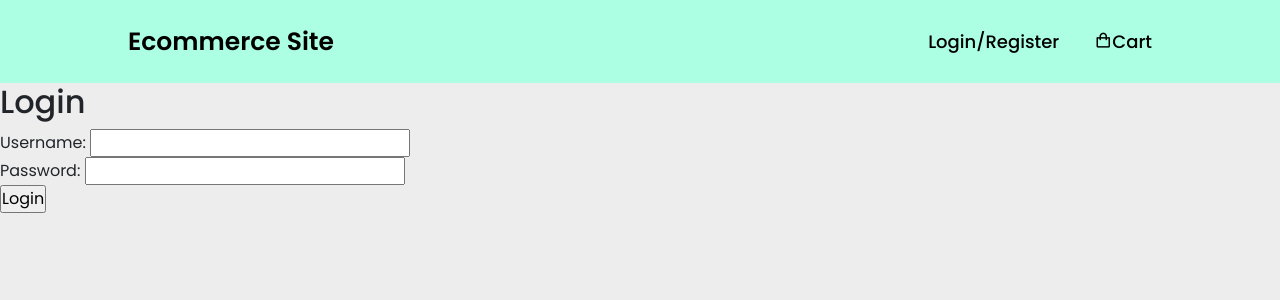
After one commit to avikshith-np/ecommerce-site, a Django app: page /accounts/login/ in a window 1280 px wide. The commit adds this page. Shown: the top 300 px of the page. Run offline with Django 4.2, Linux system fonts and the light colour scheme.

Commit message:
login & logout implemented

```diff
--- /dev/null
+++ b/ecom/accounts/templates/login.html
@@ -0,0 +1,22 @@
+{% extends 'header.html' %}
+
+{% block content %}
+  <h2>Login</h2>
+  <form method="post">
+    {% csrf_token %}
+    <div>
+      <label for="id_username">Username:</label>
+      <input type="text" name="username" id="id_username" required>
+    </div>
+    <div>
+      <label for="id_password">Password:</label>
+      <input type="password" name="password" id="id_password" required>
+    </div>
+    <div>
+      <input type="submit" value="Login">
+    </div>
+  </form>
+  {% if error_message %}
+    <p>Invalid Credentials</p>
+  {% endif%}
+{% endblock %}
--- a/ecom/accounts/views.py
+++ b/ecom/accounts/views.py
@@ -1,16 +1,35 @@
-from django.shortcuts import render
+from django.shortcuts import render, redirect
 
 from django.contrib.auth.forms import UserCreationForm
-from django.contrib.auth.views import LoginView
 from django.urls import reverse_lazy
 from django.views.generic import CreateView
+
+from django.contrib.auth import authenticate, login, logout
 
 #from .forms import CustomUserCreationForm
 
 class UserRegistrationView(CreateView):
     form_class = UserCreationForm
-    template_name = 'registration/register.html'
+    template_name = 'register.html'
     success_url = reverse_lazy('login')
 
-class UserLoginView(LoginView):
-    template_name = 'registration/login.html]'
+def loginview(request):
+    if request.method == 'POST':
+        username = request.POST.get('username')
+        password = request.POST.get('password')
+
+        user = authenticate(request, username=username, password=password)
+        if user is not None:
+            # Authentication successful, log in the user
+            login(request, user)
+            return redirect('frontpage')  # Replace 'home' with your desired redirect URL after successful login
+        else:
+            # Authentication failed, display an error message
+            error_message = 'Invalid username or password.'
+            return render(request, 'login.html', {'error_message': error_message})
+
+    return render(request, 'login.html')
+
+def logoutrequest(request):
+    logout(request)
+    return redirect('frontpage')
--- a/ecom/core/templates/css.html
+++ b/ecom/core/templates/css.html
@@ -1,6 +1,8 @@
 {% load static %}
 
 <link rel="stylesheet" href="https://cdn.jsdelivr.net/npm/bootstrap@5.3.0-alpha3/dist/css/bootstrap.min.css">
+<link href='https://unpkg.com/boxicons@2.1.4/css/boxicons.min.css' rel='stylesheet'>
+
 
 <link rel="stylesheet" href="{% static 'css/header.css' %}">
 <link rel="stylesheet" href="{% static 'css/frontpage.css' %}">
--- a/ecom/core/templates/header.html
+++ b/ecom/core/templates/header.html
@@ -12,15 +12,16 @@
 
 <body>
   <header class="header">
-    <a href="#" class="logo">Ecommerce Site</a>
+    <a href="{% url 'frontpage' %}" class="logo">Ecommerce Site</a>
     <nav class="navbar">
-        <a href="#" class="active">Today's Deals</a>
-        <a href="#">Health, Household, Personal Care</a>
-        <a href="#">Sports, Fitness, Outdoors</a>
-        <a href="#">Home Improvement</a>
-        <a href="{% url 'cart' %}">Cart</a>
+        {% if user.is_authenticated %}
+          <a href="{% url 'logoutrequest' %}">{{ user.username }}, Logout</a>
+        {% else %}
+          <a href="{% url 'login' %}">Login/Register</a>
+        {% endif %}
+        <a href="{% url 'cart' %}"><i class='bx bx-shopping-bag'></i>Cart</a>
     </nav>
- </header>
+  </header>
   {% block content %}
 
   {% endblock %}
--- a/ecom/ecom/settings.py
+++ b/ecom/ecom/settings.py
@@ -27,7 +27,7 @@ SECRET_KEY = 'django-insecure-(l&oq#2rf$j0cxw50bdhq5f81fu3r7uts*1vv6&k)i%0ket!ts
 # SECURITY WARNING: don't run with debug turned on in production!
 DEBUG = True
 
-ALLOWED_HOSTS = []
+ALLOWED_HOSTS = ['127.0.0.1', '192.168.29.66']
 
 
 # Application definition
--- a/ecom/ecom/urls.py
+++ b/ecom/ecom/urls.py
@@ -21,7 +21,7 @@ from django.conf import settings
 
 
 from core.views import FrontPage
-from accounts.views import UserRegistrationView, UserLoginView
+from accounts.views import UserRegistrationView, loginview, logoutrequest
 from store.views import cart, add_to_cart, update_cart, remove_from_cart, add_product, edit_product, remove_product
 
 
@@ -30,7 +30,8 @@ urlpatterns = [
     path('', FrontPage, name='frontpage'),
 
     path('accounts/register/', UserRegistrationView.as_view(), name='register'),
-    path('accounts/login/', UserLoginView.as_view(), name='login'),
+    path('accounts/login/', loginview, name='login'),
+    path('accounts/logout/', logoutrequest, name='logoutrequest'),
 
     path('cart/', cart, name='cart'),
     path('product/<int:product_id>/add-to-cart/', add_to_cart, name='add_to_cart'),
--- a/ecom/store/templates/cart.html
+++ b/ecom/store/templates/cart.html
@@ -2,7 +2,9 @@
 
 {% load static %}
 
+
 {% block content %}
+<link rel="stylesheet" href="{% static 'css/cart.css' %}">
   <h1>Cart</h1>
 
   <table>
@@ -15,7 +17,7 @@
     </tr>
     {% for product in products %}
         <tr>
-        <td><img src="{{ product.image.url }}" alt="{{ product.name }}"></td>
+        <td><img src="{{ product.image.url }}" width="200px" alt="{{ product.name }}"></td>
         <td>{{ product.name }}</td>
         <td>{{ product.quantity }}</td>
         <td>Rs.{{ product.price }}</td>
--- a/ecom/store/views.py
+++ b/ecom/store/views.py
@@ -11,11 +11,12 @@ def cart(request):
     products = Product.objects.filter(id__in=product_ids)
     total_quantity = sum(cart.values())
     total_price = sum(product.price * quantity for product, quantity in zip(products, cart.values()))
+    print("Cart: ", cart)
 
     return render(request, 'cart.html', {'products': products, 'total_quantity': total_quantity, 'total_price': total_price})
 
 def add_to_cart(request, product_id):
-    product = get_object_or_404(Product, pk=product_id)
+    #product = get_object_or_404(Product, pk=product_id)
     cart = request.session.get('cart', {})
     cart[product_id] = cart.get(product_id, 0) + 1
     request.session['cart'] = cart
```
Also changed, not shown: ecom/accounts/templates/register.html (added), ecom/accounts/templates/registration/login.html (deleted), ecom/accounts/templates/registration/register.html (deleted), ecom/core/static/core/favicon.ico (added), ecom/db.sqlite3.
